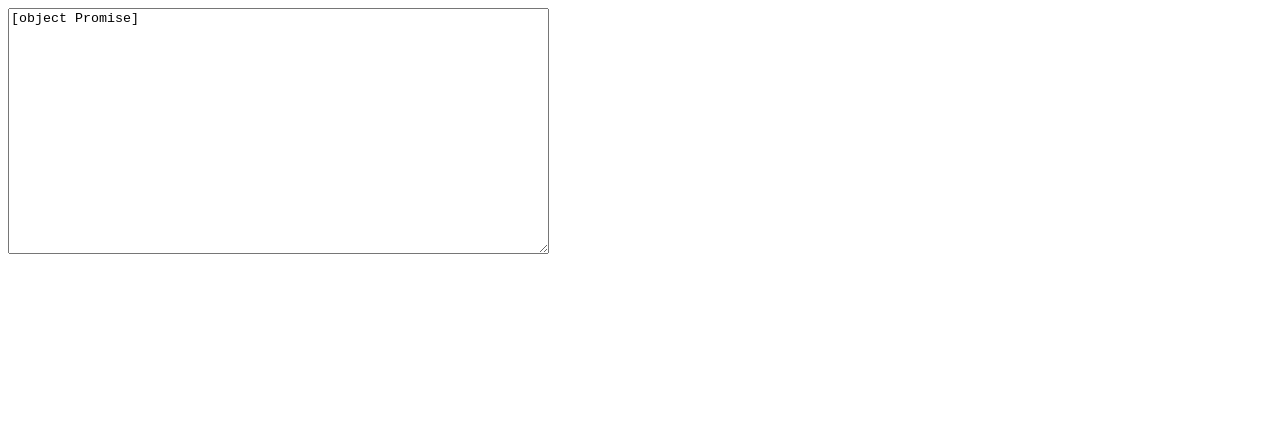
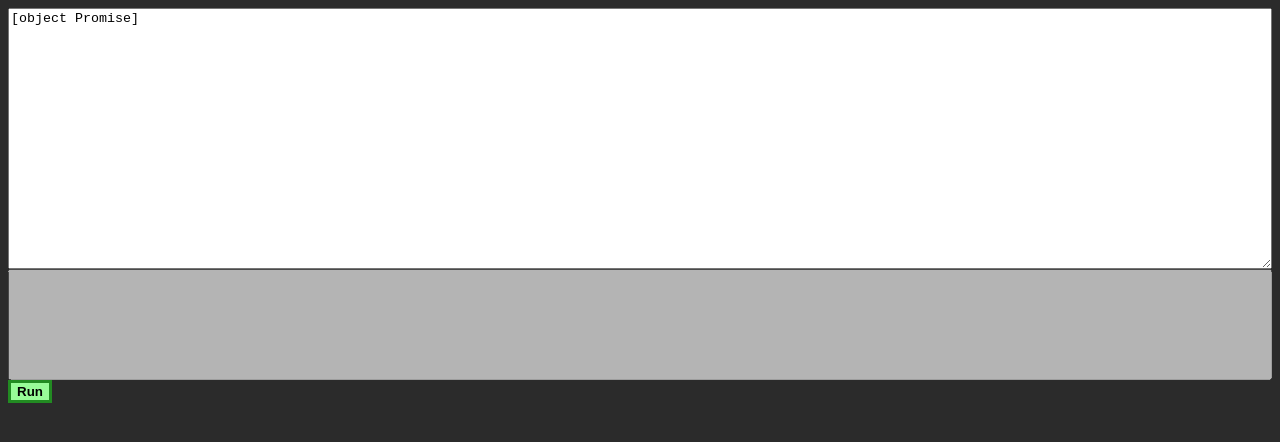
Before and after one commit to Croc-Prog-github/Probability-Manager.js, a website: page index.html in a window 1280 px wide. Drawn offline with Linux system fonts and the light colour scheme.

Commit message:
1 file edited

```diff
--- a/index.html
+++ b/index.html
@@ -6,13 +6,17 @@
     <title>Probability Manager.js</title>
     <script src="/core/Probability-Manager.js"></script>
 </head>
-<body>
-    <textarea id="Editor" cols="65" rows="16" autocomplete="off"></textarea>
+<body style="display: flex; flex-direction: column; background: #2b2b2b;">
+    <textarea name="Editor" id="Editor" onchange="Run()" rows="17" autocomplete="off" style="resize: vertical;"></textarea>
+    <textarea name="Output" id="Out" rows="7" disabled style="resize: none;"></textarea>
+    <button style="width: fit-content; background: palegreen; border: solid 3px; border-color: forestgreen; font-weight: bold; font-family: sans-serif;">Run</button>
 </body>
 </html>
 
 <script>
     let script = fetch('/core/example.js');
     document.getElementById('Editor').textContent = script;
+    function Run() {
 
+    }
 </script>
```
